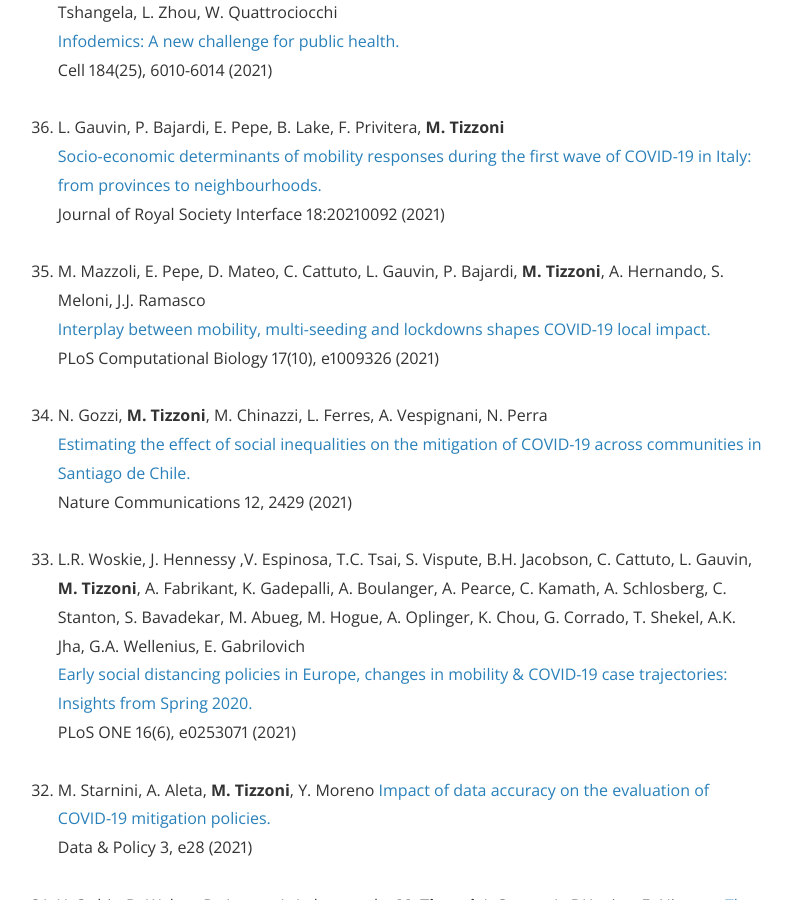
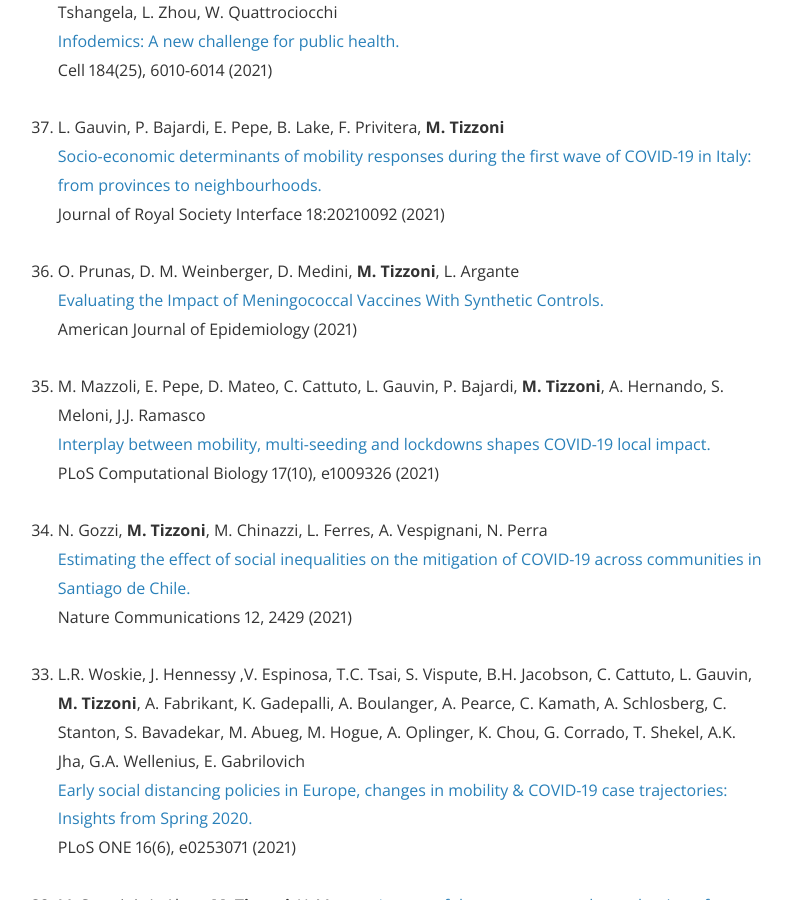
Before and after one commit to micheletizzoni/micheletizzoni.github.io, a Jekyll site: the page built from 3_publications.md, in a window 1280 px wide and 900 px high, scrolled down 524 px. Shown: the whole window, without its empty margins (243-1035 px from the left). Built offline with Jekyll 4.4.1, drawn with Linux system fonts in a browser that asks for light colours; nearby versions of some CDN libraries.

Commit message:
Update 3_publications.md

```diff
--- a/3_publications.md
+++ b/3_publications.md
@@ -21,6 +21,11 @@ Cell 184(25), 6010-6014 (2021)<br>
 <li>L. Gauvin, P. Bajardi, E. Pepe, B. Lake, F. Privitera, <strong>M. Tizzoni</strong><br>
 <a href="https://royalsocietypublishing.org/doi/10.1098/rsif.2021.0092">Socio-economic determinants of mobility responses during the first wave of COVID-19 in Italy: from provinces to neighbourhoods.</a><br>
 Journal of Royal Society Interface 18:20210092 (2021)<br>
+<br>
+
+<li>O. Prunas, D. M. Weinberger, D. Medini, <strong>M. Tizzoni</strong>, L. Argante<br>
+<a href="https://academic.oup.com/aje/advance-article/doi/10.1093/aje/kwab266/6424453?login=true">Evaluating the Impact of Meningococcal Vaccines With Synthetic Controls.</a><br>
+American Journal of Epidemiology (2021)<br>
 <br>
 
 <li>M. Mazzoli, E. Pepe, D. Mateo, C. Cattuto, L. Gauvin, P. Bajardi, <strong>M. Tizzoni</strong>, A. Hernando, S. Meloni, J.J. Ramasco<br>
```
